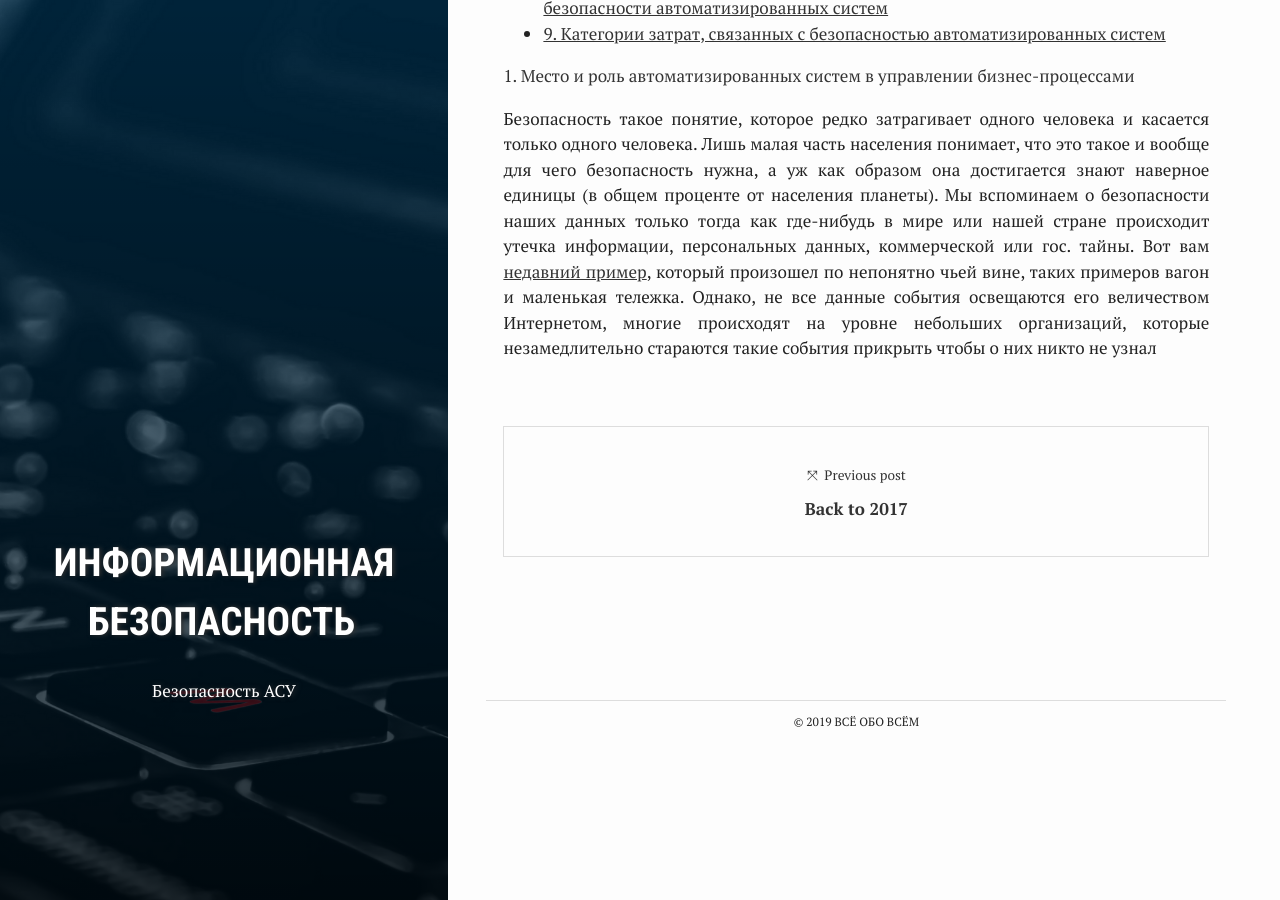
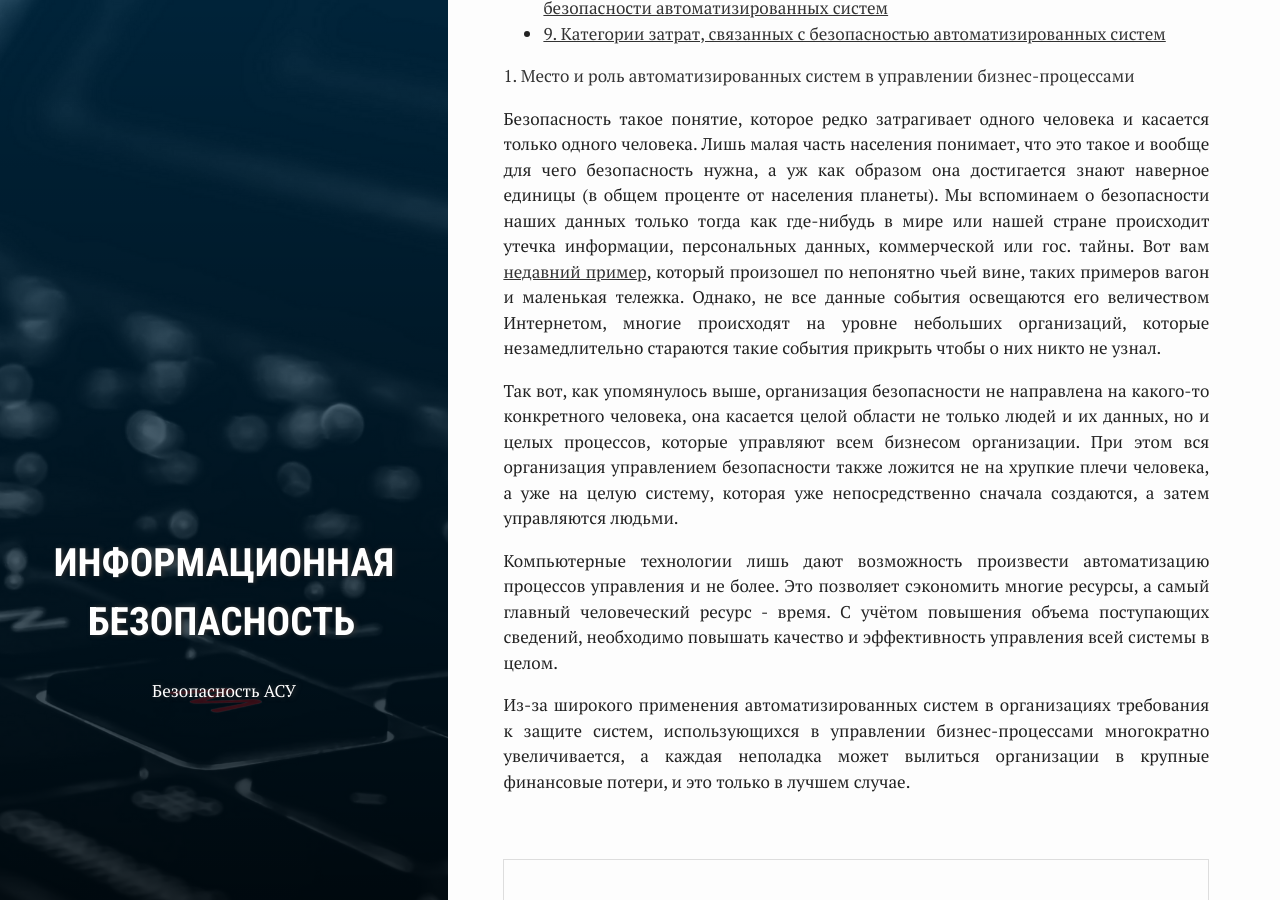
Before and after one commit to ghostmorgan/ghostmorgan.github.io, a Jekyll site: the page built from _posts/2019-10-11-inform_security_1_1.md, in a window 1280 px wide and 900 px high, scrolled down 1573 px. Built offline with Jekyll 4.4.1, drawn with Linux system fonts in a browser that asks for light colours; nearby versions of some CDN libraries; comment, search, counter and statistics services are not loaded.

Commit message:
Update 2019-10-11-inform_security_1_1.md

```diff
--- a/_posts/2019-10-11-inform_security_1_1.md
+++ b/_posts/2019-10-11-inform_security_1_1.md
@@ -49,4 +49,10 @@ comments: true
 
 <a name="#1">1. Место и роль автоматизированных систем в управлении бизнес-процессами</a>
 
-Безопасность такое понятие, которое редко затрагивает одного человека и касается только одного человека. Лишь малая часть населения понимает, что это такое и вообще для чего безопасность нужна, а уж как образом она достигается знают наверное единицы (в общем проценте от населения планеты). Мы вспоминаем о безопасности наших данных только тогда как где-нибудь в мире или нашей стране происходит утечка информации, персональных данных, коммерческой или гос. тайны. Вот вам [недавний пример](https://meduza.io/news/2019/10/03/kommersant-dannye-60-millionov-klientov-sberbanka-utekli-v-set "Утечка 60 млн. карт в Сбербанке"), который произошел по непонятно чьей вине, таких примеров вагон и маленькая тележка. Однако, не все данные события освещаются его величеством Интернетом, многие происходят на уровне небольших организаций, которые незамедлительно стараются такие события прикрыть чтобы о них никто не узнал
+Безопасность такое понятие, которое редко затрагивает одного человека и касается только одного человека. Лишь малая часть населения понимает, что это такое и вообще для чего безопасность нужна, а уж как образом она достигается знают наверное единицы (в общем проценте от населения планеты). Мы вспоминаем о безопасности наших данных только тогда как где-нибудь в мире или нашей стране происходит утечка информации, персональных данных, коммерческой или гос. тайны. Вот вам [недавний пример](https://meduza.io/news/2019/10/03/kommersant-dannye-60-millionov-klientov-sberbanka-utekli-v-set "Утечка 60 млн. карт в Сбербанке"), который произошел по непонятно чьей вине, таких примеров вагон и маленькая тележка. Однако, не все данные события освещаются его величеством Интернетом, многие происходят на уровне небольших организаций, которые незамедлительно стараются такие события прикрыть чтобы о них никто не узнал.
+
+Так вот, как упомянулось выше, организация безопасности не направлена на какого-то конкретного человека, она касается целой области не только людей и их данных, но и целых процессов, которые управляют всем бизнесом организации. При этом вся организация управлением безопасности также ложится не на хрупкие плечи человека, а уже на целую систему, которая уже непосредственно сначала создаются, а затем управляются людьми.
+
+Компьютерные технологии лишь дают возможность произвести автоматизацию процессов управления и не более. Это позволяет сэкономить многие ресурсы, а самый главный человеческий ресурс - время. С учётом повышения объема поступающих сведений, необходимо повышать качество и эффективность управления всей системы в целом.
+
+Из-за широкого применения автоматизированных систем в организациях требования к защите систем, использующихся в управлении бизнес-процессами многократно увеличивается, а каждая неполадка может вылиться организации в крупные финансовые потери, и это только в лучшем случае.
```
